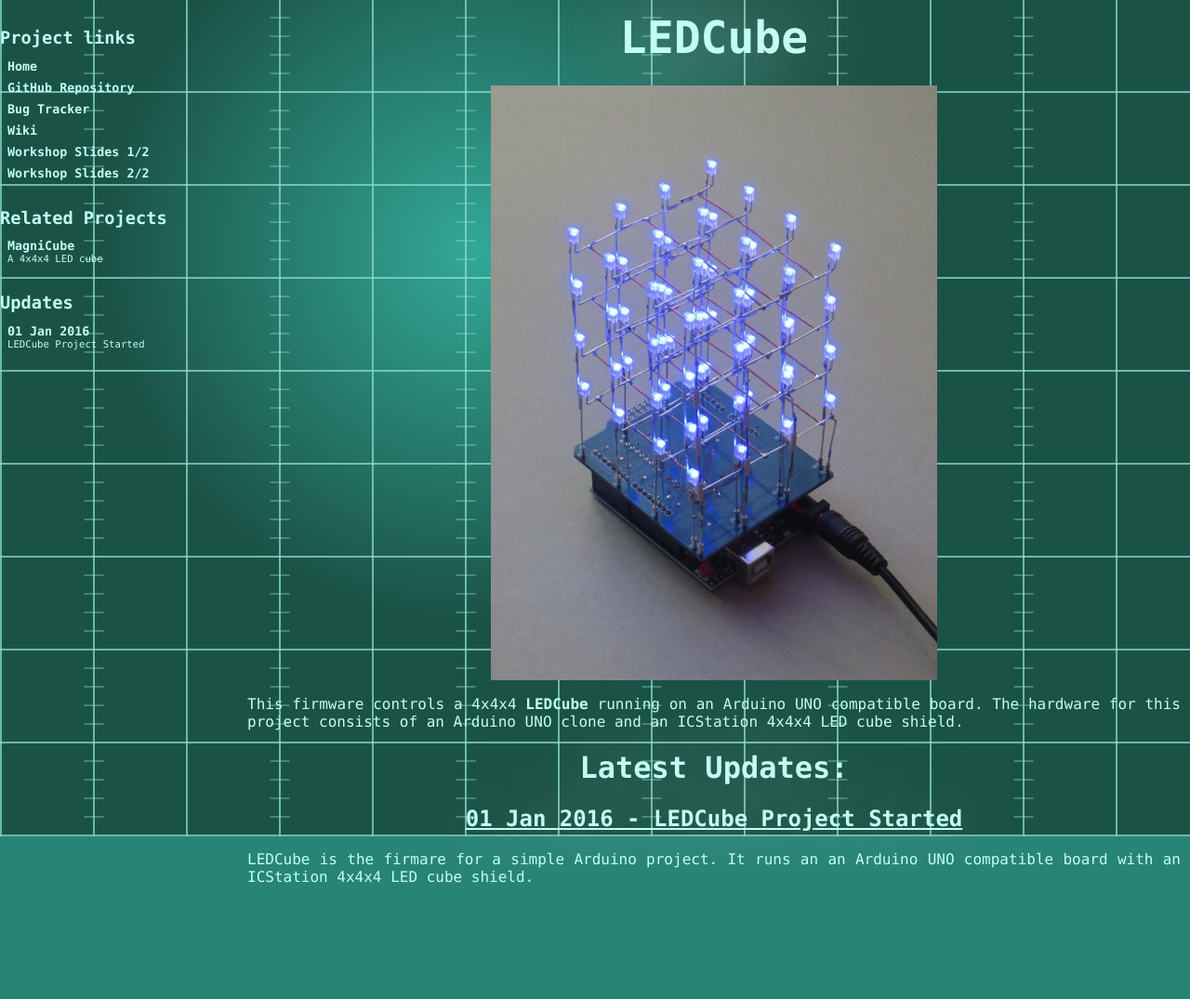
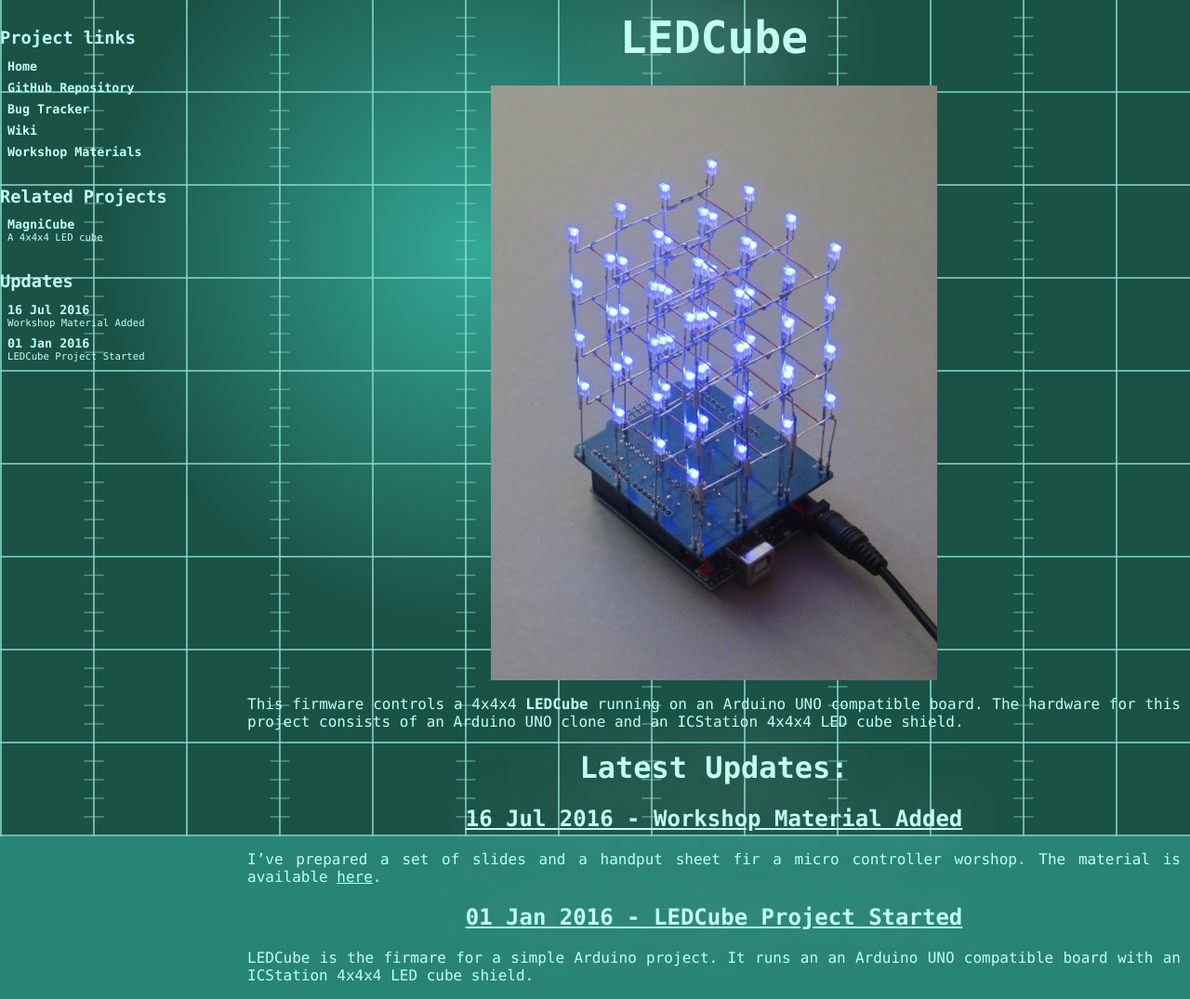
Before and after one commit to hotwolf/LEDCube, a Jekyll site: the page built from index.html, in a window 1280 px wide. Shown: the whole page at 93% size. Built offline with Jekyll 4.4.1, drawn with Linux system fonts in a browser that asks for light colours; before the commit the page ends 969 px from its top, so only the background shows below that.

Commit message:
added workshop page

```diff
--- a/_includes/ProjectLinks.html
+++ b/_includes/ProjectLinks.html
@@ -26,14 +26,8 @@
 </div><!--<div id="link">-->
 
 <div class="link">
-<a class="active" href="Slides_Day1.sozi.html">
-<h1>Workshop Slides 1/2</h1>
-</a>
-</div><!--<div id="link">-->
-
-<div class="link">
-<a class="active" href="Slides_Day2.sozi.html">
-<h1>Workshop Slides 2/2</h1>
+<a class="active" href="workshop.html">
+<h1>Workshop Materials</h1>
 </a>
 </div><!--<div id="link">-->
 
--- /dev/null
+++ b/_posts/2016-07-16-workshop-materials-added.md
@@ -0,0 +1,6 @@
+---
+layout: post
+title: Workshop Material Added
+---
+
+I've prepared a set of slides and a handput sheet fir a micro controller worshop. The material is available [here](workshop.html).
```
Also changed, not shown: workshop.html (added, +17 -0 lines).
